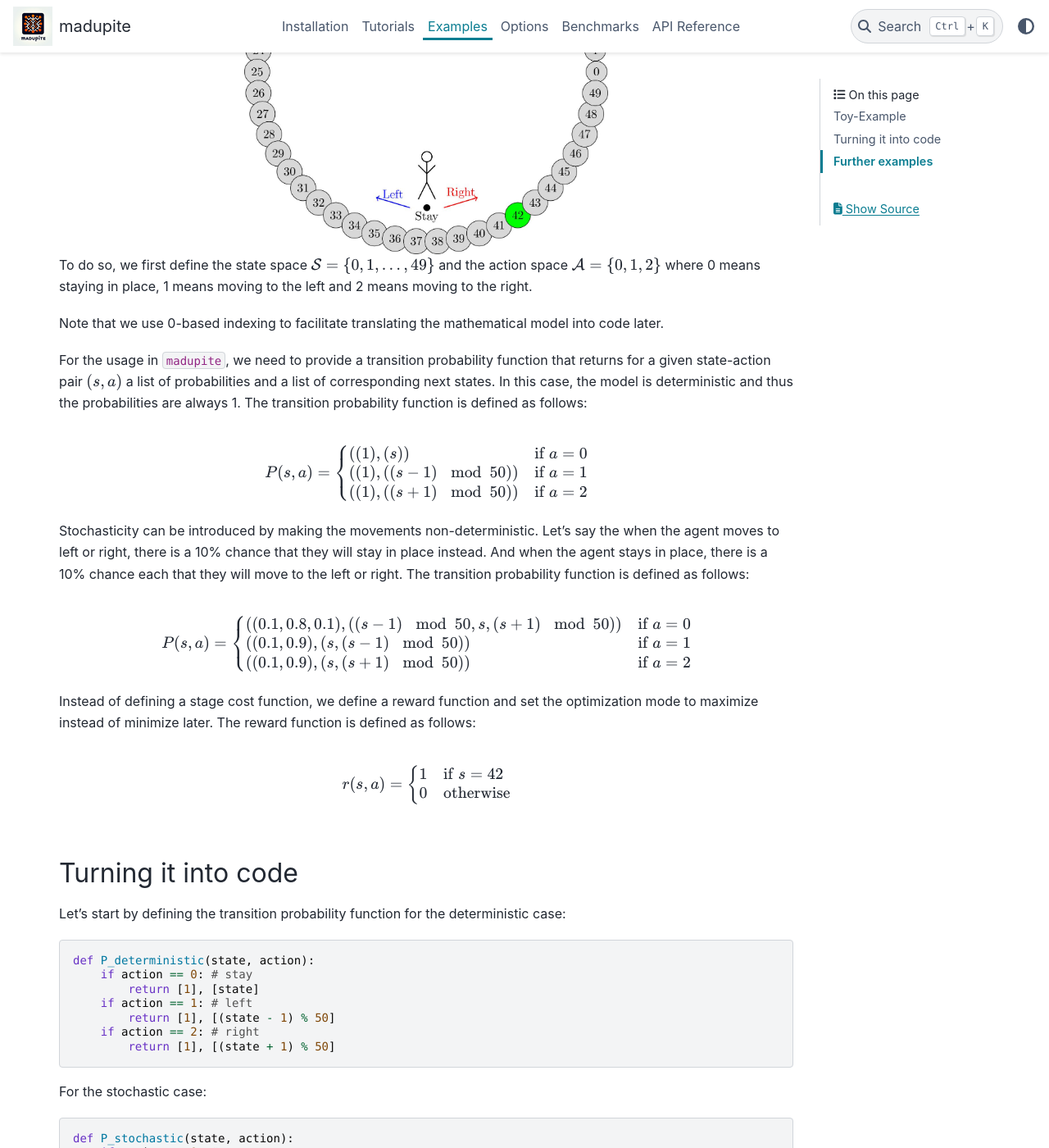
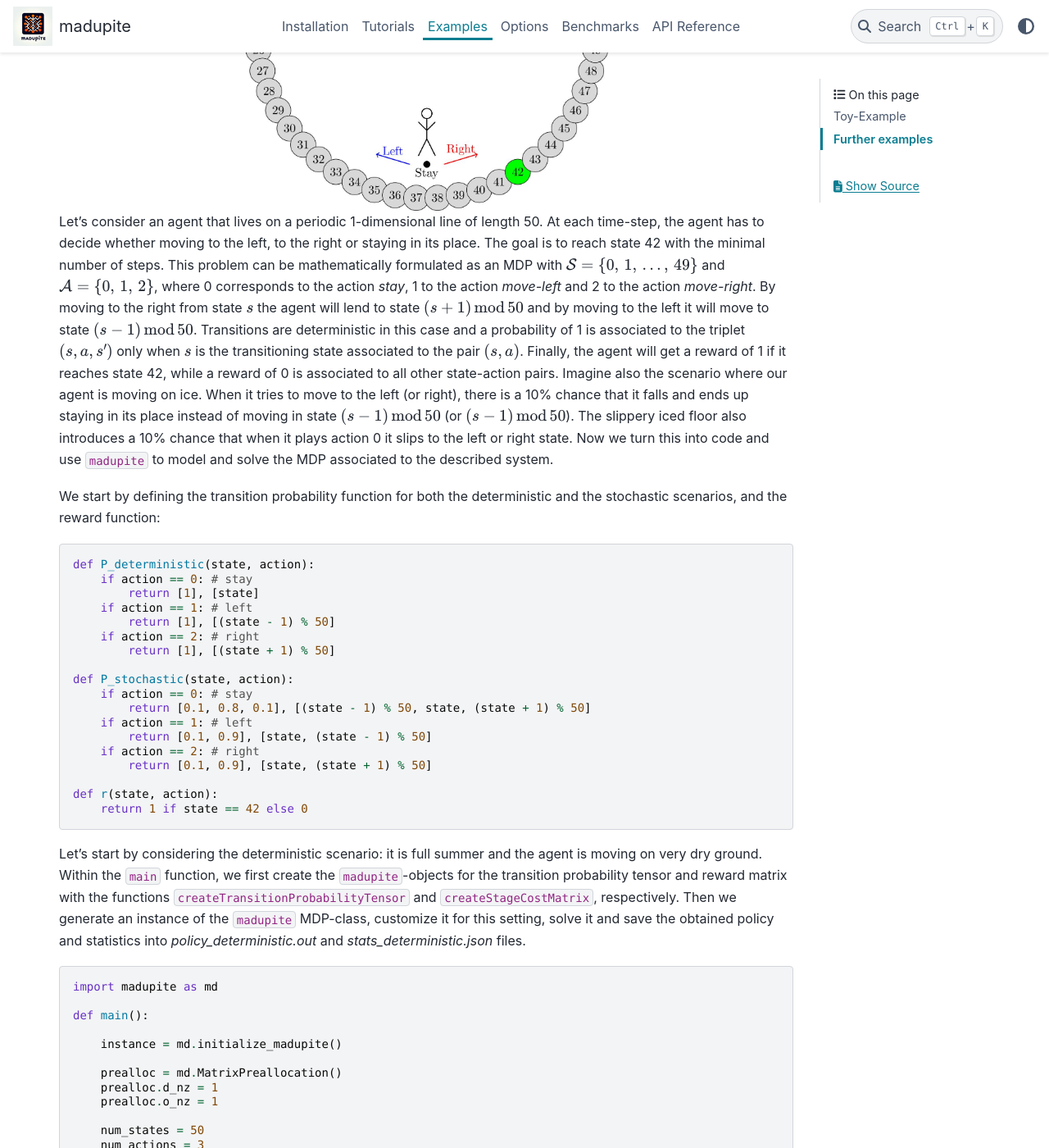
Before and after one commit to madupite/madupite, a Sphinx documentation site: the page built from docs/examples.rst, in a window 1280 px wide and 1400 px high, scrolled down 951 px. Shown: the whole window at 82% size. Built offline with Sphinx 7.4.7 and the PyData theme 0.15.4, drawn with Linux system fonts in a browser that asks for light colours; some of the changed text lies outside the part shown.

Commit message:
reshaping a bit the toy-example

```diff
--- a/docs/examples.rst
+++ b/docs/examples.rst
@@ -16,51 +16,17 @@ Given an MDP, ``madupite`` will compute which actions should be played on the sy
 Toy-Example
 ----------
 
-We start with a simple example. We have an agent that lives on a periodic 1-dimensional line of length 50. At each time step, the agent has to choose between moving to the left, to the right or staying in place. The goal is to move to the state with index 42. We want to find the optimal policy that minimizes the expected number of steps to reach the goal.
+We start with a simple example.
 
 .. image:: _images/tutorial_ex1.jpg
     :align: center
     :scale: 35%
 
+Let's consider an agent that lives on a periodic 1-dimensional line of length 50. At each time-step, the agent has to decide whether moving to the left, to the right or staying in its place. The goal is to reach state 42 with the minimal number of steps. This problem can be mathematically formulated as an MDP with :math:`\mathcal{S} = \left\{0, \,1,\,\dots,\,49 \right\}` and :math:`\mathcal{A} = \left\{0,\,1,\,2\right\}`, where 0 corresponds to the action *stay*, 1 to the action *move-left* and 2 to the action *move-right*. By moving to the right from state :math:`s` the agent will lend to state :math:`(s+1) \,\text{mod}\, 50` and by moving to the left it will move to state :math:`(s-1) \,\text{mod}\, 50`. Transitions are deterministic in this case and a probability of 1 is associated to the triplet :math:`(s,a,s')` only when :math:`s` is the transitioning state associated to the pair :math:`(s,a)`. Finally, the agent will get a reward of 1 if it reaches state 42, while a reward of 0 is associated to all other state-action pairs.
+Imagine also the scenario where our agent is moving on ice. When it tries to move to the left (or right), there is a 10% chance that it falls and ends up staying in its place instead of moving in state :math:`(s-1)\,\text{mod}\,50` (or :math:`(s-1)\,\text{mod}\,50`). The slippery iced floor also introduces a 10% chance that when it plays action 0 it slips to the left or right state.
+Now we turn this into code and use ``madupite`` to model and solve the MDP associated to the described system.
 
-To do so, we first define the state space :math:`\mathcal{S} = \{0, 1, \dots, 49\}` and the action space :math:`\mathcal{A} = \{0, 1, 2\}` where 0 means staying in place, 1 means moving to the left and 2 means moving to the right.
-
-Note that we use 0-based indexing to facilitate translating the mathematical model into code later.
-
-For the usage in ``madupite``, we need to provide a transition probability function that returns for a given state-action pair :math:`(s, a)` a list of probabilities and a list of corresponding next states. In this case, the model is deterministic and thus the probabilities are always 1. The transition probability function is defined as follows:
-
-.. math::
-
-    P(s, a) = \begin{cases}
-        ((1), (s)) & \text{if } a = 0 \\
-        ((1), ((s-1) \mod 50)) & \text{if } a = 1 \\
-        ((1), ((s+1) \mod 50)) & \text{if } a = 2
-    \end{cases}
-
-Stochasticity can be introduced by making the movements non-deterministic. Let's say the when the agent moves to left or right, there is a 10% chance that they will stay in place instead. And when the agent stays in place, there is a 10% chance each that they will move to the left or right. The transition probability function is defined as follows:
-
-.. math::
-
-    P(s, a) = \begin{cases}
-        ((0.1, 0.8, 0.1), ((s-1) \mod 50, s, (s+1) \mod 50)) & \text{if } a = 0 \\
-        ((0.1, 0.9), (s, (s-1) \mod 50)) & \text{if } a = 1 \\
-        ((0.1, 0.9), (s, (s+1) \mod 50)) & \text{if } a = 2
-    \end{cases}
-
-Instead of defining a stage cost function, we define a reward function and set the optimization mode to maximize instead of minimize later. The reward function is defined as follows:
-
-.. math::
-    r(s, a) = \begin{cases}
-        1 & \text{if } s = 42 \\
-        0 & \text{otherwise}
-    \end{cases}
-
-
-
-Turning it into code
----------------------
-
-Let's start by defining the transition probability function for the deterministic case:
+We start by defining the transition probability function for both the deterministic and the stochastic scenarios, and the reward function:
 
 .. code-block:: python
 
@@ -72,10 +38,6 @@ Let's start by defining the transition probability function for the deterministi
         if action == 2: # right
             return [1], [(state + 1) % 50]
 
-For the stochastic case:
-
-.. code-block:: python
-
     def P_stochastic(state, action):
         if action == 0: # stay
             return [0.1, 0.8, 0.1], [(state - 1) % 50, state, (state + 1) % 50]
@@ -84,103 +46,91 @@ For the stochastic case:
         if action == 2: # right
             return [0.1, 0.9], [state, (state + 1) % 50]
 
-Next, we define the reward function:
-
-.. code-block:: python
-
     def r(state, action):
         return 1 if state == 42 else 0
 
-Since ``madupite``'s distributed memory parallelism relies on MPI, it is crucial to first initialize the MPI and PETSc environment to ensure that the communication between the processes is set up correctly. This is done by creating an instance using the ``initialize_madupite`` method:
+Let's start by considering the deterministic scenario: it is full summer and the agent is moving on very dry ground.
+Within the ``main`` function, we first create the ``madupite``-objects for the transition probability tensor and reward matrix with the functions ``createTransitionProbabilityTensor`` and ``createStageCostMatrix``, respectively. Then we generate an instance of the ``madupite`` MDP-class, customize it for this setting, solve it and save the obtained policy and statistics into `policy_deterministic.out` and `stats_deterministic.json` files.
 
 .. code-block:: python
 
     import madupite as md
-    instance = md.initialize_madupite()
 
+    def main():
 
-Next we need to create the transition probability tensor and stage cost matrix using the previously defined functions. The methods ``createTransitionProbabilityTensor`` and ``createStageCostMatrix`` return a custom matrix type where the data is automaically distributed across the processes when run in parallel. Transition probability tensors are stored in a sparse format, while stage cost matrices are stored in a dense format to optimize memory usage.
+        instance = md.initialize_madupite()
 
-For performance it is **strongly recommended** to preallocate the memory for the transition probability tensor as this can improve the performance of creating the objects by orders of magnitude. We refer to `PETSc's documentation <https://petsc.org/release/manualpages/Mat/MatMPIAIJSetPreallocation/>`_ for more details on how data is distributed and stored on multiple processes. The easiest (yet not the most efficient) way is to find an upper bound for the number of non-zero elements per row. That is, the maximum number of states that can be reached from a single state-action pair. For this example, this is 1 in the deterministic case and 3 in the stochastic case. Thus we create a preallocation object:
+        prealloc = md.MatrixPreallocation()
+        prealloc.d_nz = 1
+        prealloc.o_nz = 1
+
+        num_states = 50
+        num_actions = 3
+
+        P_mat_deterministic = md.createTransitionProbabilityTensor(
+            numStates=num_states,
+            numActions=num_actions,
+            func=P_deterministic,
+            preallocation=prealloc
+        )
+
+        r_mat = md.createStageCostMatrix(
+            numStates=num_states,
+            numActions=num_actions,
+            func=r
+        )
+
+        mdp = md.MDP(instance)
+        mdp.setTransitionProbabilityTensor(P_mat_deterministic)
+        mdp.setStageCostMatrix(r_mat)
+
+        mdp.setOption("-mode", "MAXREWARD")
+        mdp.setOption("-discount_factor", "0.9")
+
+        mdp.setOption("-default_filenames", "false")
+        mdp.setOption("-file_policy", "policy_deterministic.out")
+        mdp.setOption("-file_stats", "stats_deterministic.json")
+
+        mdp.solve()
+
+In case we want to run benchmarks with a different discount factor, inner solver, transition probability tensor, stage cost etc...there is no need to create another MDP-instance, but we can simply re-use the previous one. We now consider the agent moving on ice and, because of the stochasticity, we also increase the discount factor to obtain a more robust policy. For that we add the following code to our ``main`` function. In particular, we have to update the transition probability tensor in our MDP instance ``mdp``, and also the option ``-discount_factor``. Notice that we have to update also the preallocation parameters ``d_nz`` and ``o_nz`` since this time 3 states are reachable from any state. Finally, we save the obtained policy and the statistics in the ``policy_stochastic.out`` and ``stats_stochastic.json`` files.
 
 .. code-block:: python
 
-    prealloc_deterministic = md.MatrixPreallocation()
-    prealloc_deterministic.d_nz = 1
-    prealloc_deterministic.o_nz = 1
+        prealloc.d_nz = 3
+        prealloc.o_nz = 3
 
-    prealloc_stochastic = md.MatrixPreallocation()
-    prealloc_stochastic.d_nz = 3
-    prealloc_stochastic.o_nz = 3
+        P_mat_stochastic = md.createTransitionProbabilityTensor(
+            numStates=num_states,
+            numActions=num_actions,
+            func=P_stochastic,
+            preallocation=prealloc
+        )
 
-We refer to the PETSc documentation linked above and the ``madupite.MatrixPreallocation`` documentation in the API reference for more details on how to efficiently preallocate memory.
+        mdp.setTransitionProbabilityTensor(P_mat_deterministic)
 
-Finally, we create the transition probability tensor and stage cost matrix:
+        mdp.setOption("-discount_factor", "0.99")
+        mdp.setOption("-file_policy", "policy_stochastic.out")
+        mdp.setOption("-file_stats", "statistics_stochastic.json")
+
+        mdp.solve()
+
+
+
+
+In order to run the code, add at the end:
 
 .. code-block:: python
 
-    P_mat_deterministic = md.createTransitionProbabilityTensor(
-        name="prob_ex1_deterministic",
-        numStates=50,
-        numActions=3,
-        func=P_deterministic,
-        preallocation=prealloc_deterministic
-    )
+    if __name__ == "__main__":
+        main()
 
-    P_mat_stochastic = md.createTransitionProbabilityTensor(
-        name="prob_ex1_stochastic",
-        numStates=50,
-        numActions=3,
-        func=P_stochastic,
-        preallocation=prealloc_stochastic
-    )
-
-    r_mat = md.createStageCostMatrix(
-        name="reward_ex1",
-        numStates=50,
-        numActions=3,
-        func=r
-    )
-
-The functions defining the transition probabilities and stage costs / rewards will each be evaluated :math:`n \times m` times in order to fill these matrices. This can be a time-consuming process why parallel execution as well as preallocation is recommended. Consider also using a JIT compiler like Numba to speed up the evaluation of these functions.
-
-Finally we can put the ingredients together and build an MDP object:
-
-.. code-block:: python
-
-    mdp = md.MDP(instance)
-    mdp.setTransitionProbabilityTensor(P_mat_deterministic)
-    mdp.setStageCostMatrix(r_mat)
-
-Next, we need to specify options for the solver. Two options are required for the solver to work: the discount factor :math:`\gamma` and the optimization mode. The optimization mode can be either ``MINCOST`` or ``MAXREWARD``. In this case, we defined the model as a reward maximization problem, so we set the optimization mode to ``MAXREWARD``. The discount factor can be set to any value between 0 and 1. For this example, we set it to 0.99. See :any:`Madupite Options <options>` for a list of all available options.
-
-.. code-block:: python
-
-    mdp.setOption("-mode", "MAXREWARD")
-    mdp.setOption("-discount_factor", "0.99")
-
-Finally, we can solve the MDP using the ``solve`` method:
-
-.. code-block:: python
-
-    mdp.solve()
-
-We can re-use the same MDP object to solve the stochastic case as well. We only need to set the transition probability tensor to the stochastic one. In this case, we might also want to save the optimal policy to a file for later use:
-
-.. code-block:: python
-
-    mdp.setTransitionProbabilityTensor(P_mat_stochastic)
-    mdp.setOption("-file_policy", "ex1_policy.txt")
-    mdp.solve()
-
-
-In order to run the code, save it to a file, e.g. ``ex1.py`` and run it sequentially using ``python ex1.py`` or in parallel using ``mpirun -n N python ex1.py`` where ``N`` is the number of processes.
+then save it to a file, e.g. ``toy_example.py`` and run it sequentially using ``python toy_example.py`` or in parallel using ``mpirun -n <number_of_ranks> python toy_example.py`` where ``<number_of_ranks>`` is the number of processes.
 
 Further examples
 ----------------
 
 Note that defining data from a function or loading from a file can be combined. See for example the maze example where the transition probabilities encode a deterministic movement in a 2D grid world and the maze logic is entirely defined in the cost function that is generated in a separate script. This can also apply to situations where e.g. costs come from measuring an experiment and are preproucessed in a separate application, independent of ``madupite``.
-
 Standard control applications like the double integrator and inverted pendulum using an LQR controller are also provided in the examples folder. They can also serve as examples for how to use multi-dimensional state spaces and actions.
 
 
```
